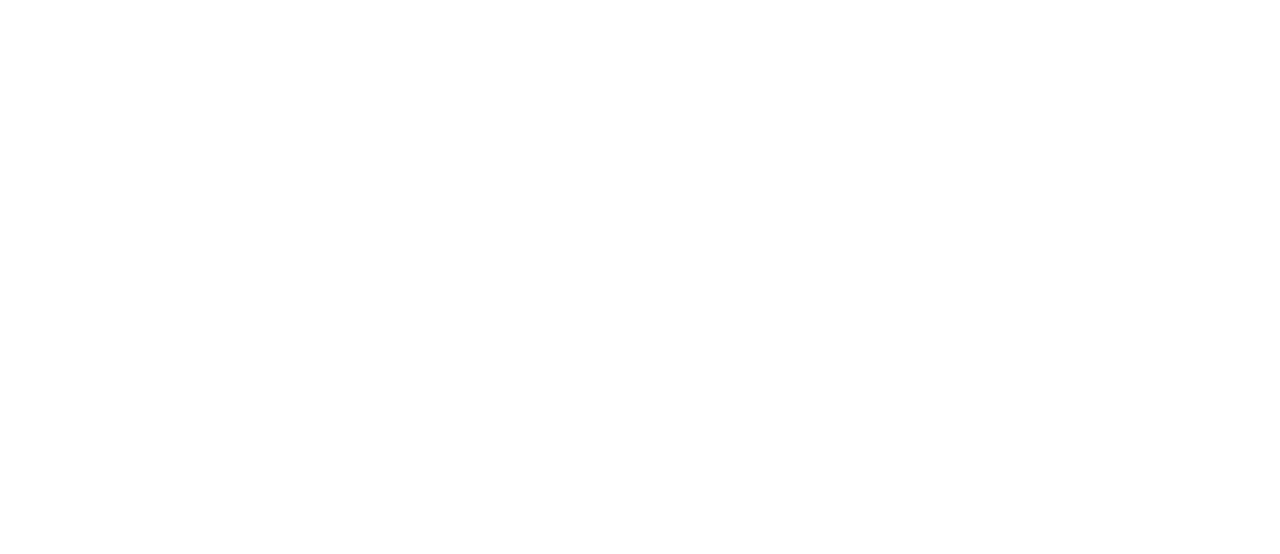
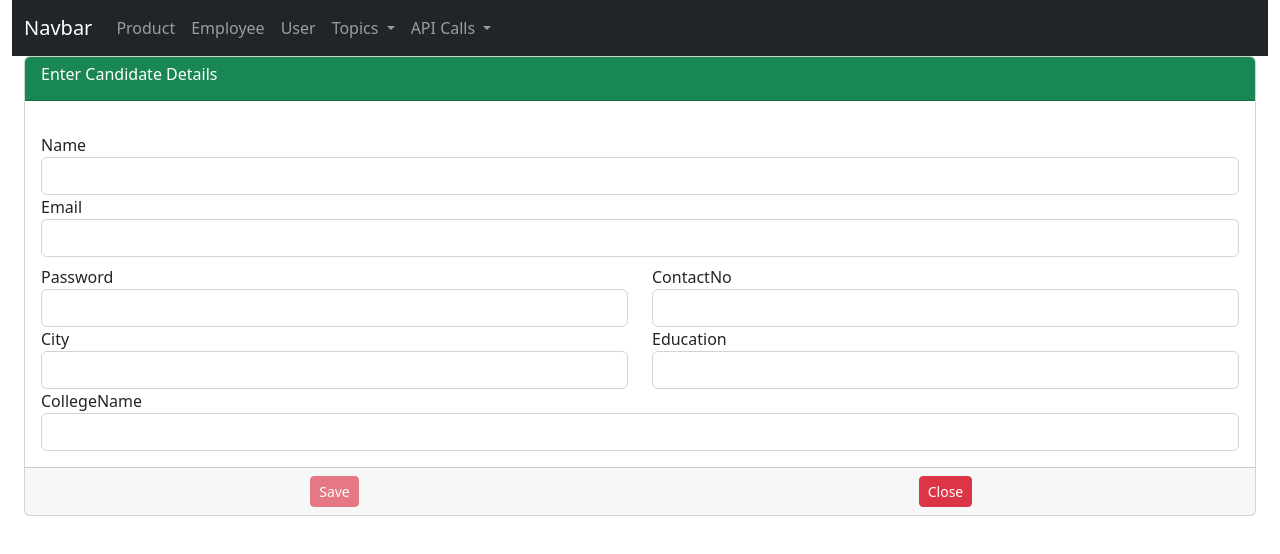
Before and after one commit to rohitamore/b5Practice, an Angular app: page /addCandidate in a window 1280 px wide. Before the commit this address led to /. Shown: the top 554 px of the page. Built offline with nearby package versions, Linux system fonts and the light colour scheme; sample sign-in values are in the browser's storage.

Commit message:
router with param

```diff
--- a/src/app/app-routing.module.ts
+++ b/src/app/app-routing.module.ts
@@ -20,6 +20,7 @@ import { CourseComponent } from './components/apiCalls/course/course.component';
 import { LoginComponent } from './pages/login/login.component';
 import { LayoutComponent } from './pages/layout/layout.component';
 import { AuthGuard } from './services/auth.guard';
+import { AddCandidateComponent } from './components/apiCalls/add-candidate/add-candidate.component';
 
 const routes: Routes = [
   {  path:'',  component:LoginComponent },
@@ -29,6 +30,16 @@ const routes: Routes = [
       {
         path:'candidates',
         component:CandidatesComponent,
+        canActivate: [AuthGuard]
+      },
+      {
+        path:'editCandidate/:id',
+        component:AddCandidateComponent,
+        canActivate: [AuthGuard]
+      },
+      {
+        path:'addCandidate',
+        component:AddCandidateComponent,
         canActivate: [AuthGuard]
       },
       {
--- a/src/app/app.module.ts
+++ b/src/app/app.module.ts
@@ -31,6 +31,7 @@ import { AlertBoxComponent } from './reusableComponents/alert-box/alert-box.comp
 import { MySliderComponent } from './reusableComponents/my-slider/my-slider.component';
 import { MyButtonComponent } from './reusableComponents/my-button/my-button.component';
 import { GroupButtonsComponent } from './reusableComponents/group-buttons/group-buttons.component';
+import { AddCandidateComponent } from './components/apiCalls/add-candidate/add-candidate.component';
 @NgModule({
   declarations: [
     AppComponent,
@@ -57,7 +58,8 @@ import { GroupButtonsComponent } from './reusableComponents/group-buttons/group-
     AlertBoxComponent,
     MySliderComponent,
     MyButtonComponent,
-    GroupButtonsComponent
+    GroupButtonsComponent,
+    AddCandidateComponent
   ],
   imports: [
     BrowserModule,
--- /dev/null
+++ b/src/app/components/apiCalls/add-candidate/add-candidate.component.html
@@ -0,0 +1,69 @@
+<form #candidateForm="ngForm">
+    <div class="card">
+        <div class="card-header bg-success text-white">
+            <div class="row">
+                <div class="col-md-6">
+                    <h6>Enter Candidate Details</h6>
+                </div>
+                <div class="col-md-6 text-end">
+
+                </div>
+            </div>
+        </div>
+        <div class="card-body">
+
+            <div class="row mt-2">
+                <div class="col-md-12 mt-2"><label for="">Name</label>
+                    <input type="text" #canididateName="ngModel" name="name" required minlength="5"
+                        maxlength="20" [(ngModel)]="candidateObj.name" class="form-control ">
+                    <div class="text-danger" *ngIf="canididateName.touched || canididateName.dirty">
+                        <span *ngIf="canididateName.errors?.['required']">required</span>
+                        <span *ngIf="canididateName.errors?.['minlength']">Min Char is 3</span>
+                    </div>
+                </div>
+                <div class="col-md-12"><label for="">Email</label>
+                    <input type="email" #email="ngModel" required
+                        pattern="[a-z0-9._%+-]+@[a-z0-9.-]+\.[a-z]{2,4}$" [(ngModel)]="candidateObj.email"
+                        name="email" class="form-control ">
+                </div>
+                <div class="text-danger" *ngIf="email.touched || email.dirty">
+                    <span *ngIf="email.errors?.['required']">Required</span>
+                    <span *ngIf="email.errors?.['pattern']">Email Not Proper</span>
+                </div>
+            </div>
+            <div class="row">
+                <div class="col-md-6 mt-2"><label for="">Password</label><input type="password"
+                        [(ngModel)]="candidateObj.password" name="password" class="form-control "></div>
+                <div class="col-md-6 mt-2"><label for="">ContactNo</label><input type="number"
+                        [(ngModel)]="candidateObj.contactNo" name="contactno"
+                        class="form-control ng-untouched ng-pristine ng-valid"></div>
+            </div>
+            <div class="row">
+                <div class="col-md-6"><label for="">City</label><input type="text"
+                        [(ngModel)]="candidateObj.city" name="city" class="form-control "></div>
+                <div class="col-md-6"><label for="">Education</label><input type="text"
+                        [(ngModel)]="candidateObj.education" name="Education" class="form-control "></div>
+            </div>
+            <div class="row">
+                <div class="col-md-12"><label for="">CollegeName</label><input type="text"
+                        [(ngModel)]="candidateObj.collegeName" name="CollegeName" class="form-control "></div>
+            </div>
+
+        </div>
+        <div class="card-footer text-center">
+            <div class="row">
+                <div class="col-md-6">
+                    <div class="saveform ">
+                        <button class="btn btn-sm btn-danger" [disabled]="candidateForm.invalid"
+                            *ngIf="candidateObj.candidateId == 0">Save </button>
+                        <button class="btn btn-sm btn-success" (click)="onUpdate()"
+                            *ngIf="candidateObj.candidateId !== 0">update </button>
+                    </div>
+                </div>
+                <div class="col-md-6">
+                    <button class="btn btn-sm btn-danger mx-2" routerLink="/candidates">Close</button>
+                </div>
+            </div>
+        </div>
+    </div>
+</form>
--- /dev/null
+++ b/src/app/components/apiCalls/add-candidate/add-candidate.component.ts
@@ -0,0 +1,45 @@
+import { Component } from '@angular/core';
+import { ActivatedRoute } from '@angular/router';
+import { CandidateService } from 'src/app/services/candidate/candidate.service';
+
+@Component({
+  selector: 'app-add-candidate',
+  templateUrl: './add-candidate.component.html',
+  styleUrls: ['./add-candidate.component.css']
+})
+export class AddCandidateComponent {
+
+  candidateObj: any = {
+    "candidateId": 0,
+    "name": "",
+    "contactNo": "",
+    "email": "",
+    "password": "",
+    "createdDate": "2023-05-10T01:52:59.860Z",
+    "city": "",
+    "collegeName": "",
+    "education": "",
+    "bankName": "",
+    "accNo": "",
+    "ifscCode": "",
+    "reference": ""
+  }
+  constructor(private candidateSrv: CandidateService,
+    private activatedRoute: ActivatedRoute) {
+    this.activatedRoute.params.subscribe((res: any) => {
+      debugger;
+      if (res.id) {
+        this.candidateSrv.getCandidateById(res.id).subscribe((res: any) => {
+          debugger;
+          this.candidateObj = res.data;
+        })
+      }
+    })
+  }
+
+  onUpdate() {
+    this.candidateSrv.updateCandidate(this.candidateObj).subscribe((res: any) => {
+
+    })
+  }
+}
--- a/src/app/components/apiCalls/candidates/candidates.component.ts
+++ b/src/app/components/apiCalls/candidates/candidates.component.ts
@@ -1,5 +1,6 @@
 import { HttpClient } from '@angular/common/http';
 import { Component } from '@angular/core';
+import { Router } from '@angular/router';
 import { CandidateService } from 'src/app/services/candidate/candidate.service';
 import { MasterService } from 'src/app/services/master/master.service';
 
@@ -32,7 +33,7 @@ export class CandidatesComponent {
     "ifscCode": "",
     "reference": ""
   }
-  constructor(private masterSrv: MasterService,private http: HttpClient, private candidateSrv: CandidateService ){
+  constructor(private masterSrv: MasterService,private router: Router,private http: HttpClient, private candidateSrv: CandidateService ){
     this.getAllCanidates();
     debugger;
     const year = this.masterSrv.getCurrentYear();
@@ -47,10 +48,7 @@ debugger;
   }
   onEdit(id: number) {
     debugger;
-    this.candidateSrv.getCandidateById(id).subscribe((res: any)=>{
-      debugger;
-     this.candidateObj =  res.data;
-    })
+    this.router.navigate(['/editCandidate', id])
   }
   currentrTab: string = '';
   onTabChange(tabName: string) {
```
Also changed, not shown: src/app/components/apiCalls/candidates/candidates.component.html (+11 -75 lines), src/app/components/apiCalls/add-candidate/add-candidate.component.css (added), 1 other file (tests, documents, lock files or other folders).
